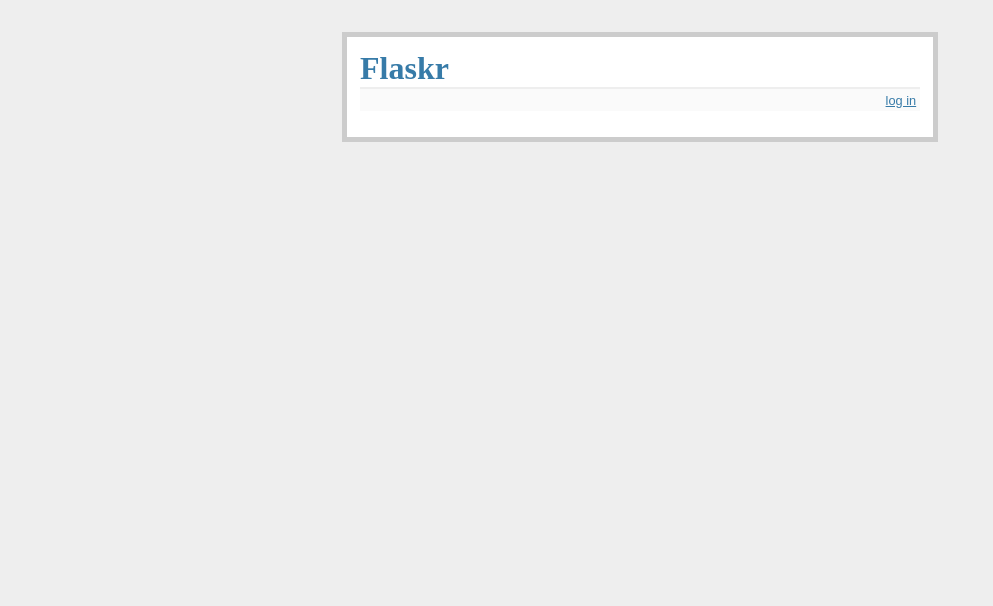
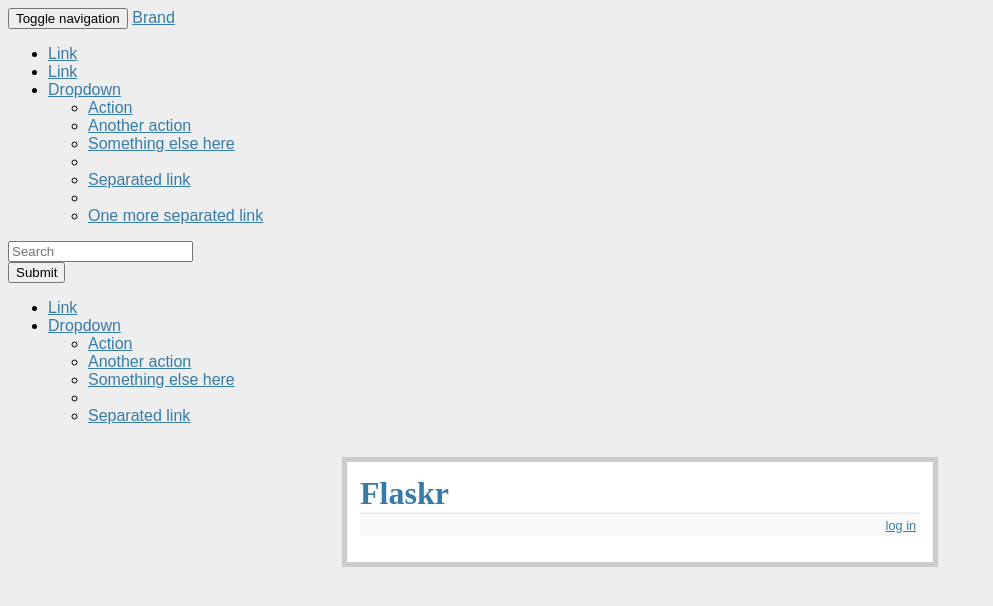
Before and after one commit to GulsahKose/Python-Flask-Test, a Flask app: template flaskr/templates/layout.html in a window 1280 px wide. Shown: the top 606 px of the page, without its empty margins (0-993 px from the left). Run offline with Flask 2, Linux system fonts and the light colour scheme; the template is opened without the code that fills it, so the values that code supplies are empty.

Commit message:
Added navbar component

```diff
--- a/flaskr/templates/layout.html
+++ b/flaskr/templates/layout.html
@@ -1,6 +1,65 @@
 <!doctype html>
 <title>Flaskr</title>
 <link rel=stylesheet type=text/css href="{{ url_for('static', filename='style.css') }}">
+
+<div>
+  <nav class="navbar navbar-default navbar-fixed-top" role="navigation">
+  <div class="container-fluid">
+    <!-- Brand and toggle get grouped for better mobile display -->
+    <div class="navbar-header">
+      <button type="button" class="navbar-toggle" data-toggle="collapse" data-target="#bs-example-navbar-collapse-1">
+        <span class="sr-only">Toggle navigation</span>
+        <span class="icon-bar"></span>
+        <span class="icon-bar"></span>
+        <span class="icon-bar"></span>
+      </button>
+      <a class="navbar-brand" href="#">Brand</a>
+    </div>
+
+    <!-- Collect the nav links, forms, and other content for toggling -->
+    <div class="collapse navbar-collapse" id="bs-example-navbar-collapse-1">
+      <ul class="nav navbar-nav">
+        <li class="active"><a href="#">Link</a></li>
+        <li><a href="#">Link</a></li>
+        <li class="dropdown">
+          <a href="#" class="dropdown-toggle" data-toggle="dropdown">Dropdown <span class="caret"></span></a>
+          <ul class="dropdown-menu" role="menu">
+            <li><a href="#">Action</a></li>
+            <li><a href="#">Another action</a></li>
+            <li><a href="#">Something else here</a></li>
+            <li class="divider"></li>
+            <li><a href="#">Separated link</a></li>
+            <li class="divider"></li>
+            <li><a href="#">One more separated link</a></li>
+          </ul>
+        </li>
+      </ul>
+      <form class="navbar-form navbar-left" role="search">
+        <div class="form-group">
+          <input type="text" class="form-control" placeholder="Search">
+        </div>
+        <button type="submit" class="btn btn-default">Submit</button>
+      </form>
+      <ul class="nav navbar-nav navbar-right">
+        <li><a href="#">Link</a></li>
+        <li class="dropdown">
+          <a href="#" class="dropdown-toggle" data-toggle="dropdown">Dropdown <span class="caret"></span></a>
+          <ul class="dropdown-menu" role="menu">
+            <li><a href="#">Action</a></li>
+            <li><a href="#">Another action</a></li>
+            <li><a href="#">Something else here</a></li>
+            <li class="divider"></li>
+            <li><a href="#">Separated link</a></li>
+          </ul>
+        </li>
+      </ul>
+    </div><!-- /.navbar-collapse -->
+  </div><!-- /.container-fluid -->
+  </nav>
+</div>
+
+
+
 <div class=page>
 	<h1>Flaskr</h1>
 	<div class=metanav>
```
